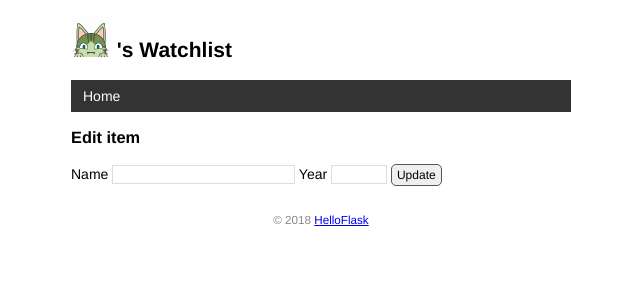
After one commit to wolegequ963/first-flask-web, a Flask app: template templates/edit.html in a window 1280 px wide. The commit adds this page. Shown: the top 300 px of the page, without its empty margins (319-959 px from the left). Run offline with Flask 3, Linux system fonts and the light colour scheme; the template is opened without the code that fills it, so the values that code supplies are empty.

Commit message:
Create, edit and delete item by form

```diff
--- a/app.py
+++ b/app.py
@@ -1,10 +1,8 @@
 import click
 import os
 import sys
-from flask import Flask, render_template
+from flask import Flask, render_template, request, url_for, redirect, flash
 from flask_sqlalchemy import SQLAlchemy
-
-app = Flask(__name__)
 
 
 WIN = sys.platform.startswith('win')
@@ -13,6 +11,7 @@ if WIN:  # 如果是 Windows 系统，使用三个斜线
 else:  # 否则使用四个斜线
     prefix = 'sqlite:////'
 app = Flask(__name__)
+app.config['SECRET_KEY'] = 'dev'  # 等同于 app.secret_key = 'dev'
 app.config['SQLALCHEMY_DATABASE_URI'] = prefix + os.path.join(app.root_path, 'data.db')
 app.config['SQLALCHEMY_TRACK_MODIFICATIONS'] = False  # 关闭对模型修改的监控
 # 在扩展类实例化前加载配置
@@ -54,16 +53,57 @@ def forge():
 
 @app.context_processor
 def inject_user():
-    user = User.query.first()
-    return dict(user=user)
+    user = User.query.first()  # 从数据库中查询第一个用户
+    return dict(user=user)  # 将查询到的用户封装到一个字典对象并返回
 
 
 @app.errorhandler(404)
 def page_not_found(e):
-    return render_template('404.html'), 404
+    return render_template('404.html'), 404  # 当出现 404 错误时，渲染 404.html 模板，并返回 404 状态码
 
 
-@app.route('/')
+@app.route('/movie/edit/<int:movie_id>', methods=['GET', 'POST'])
+def edit(movie_id):
+    movie = Movie.query.get_or_404(movie_id)
+
+    if request.method == 'POST':
+        title = request.form['title']
+        year = request.form['year']
+
+        if not title or not year or len(year) != 4 or len(title) > 60:
+            flash('Invalid input.')
+            return redirect(url_for('edit', movie_id=movie_id))
+
+        movie.title = title
+        movie.year = year
+        db.session.commit()
+        flash('Item updated.')
+        return redirect(url_for('index'))
+
+    return render_template('edit.html', movie=movie)
+
+
+@app.route('/movie/delete/<int:movie_id>', methods=['GET', 'POST'])
+def delete(movie_id):
+    movie = Movie.query.get_or_404(movie_id)
+    db.session.delete(movie)
+    db.session.commit()
+    flash('Item deleted.')
+    return redirect(url_for('index'))
+
+
+@app.route('/', methods=['GET', 'POST'])  # 定义根路径（'/'）的路由
 def index():
+    if request.method == 'POST':
+        title = request.form.get('title')
+        year = request.form.get('year')
+        if not title or not year or len(year) > 4 or len(title) > 60:
+            flash('Invalid input.')
+            return redirect(url_for('index'))
+        movie = Movie(title=title, year=year)
+        db.session.add(movie)
+        db.session.commit()
+        flash('Item created.')
+        return redirect(url_for('index'))
     movies = Movie.query.all()  # 读取所有电影记录
-    return render_template('index.html', movies=movies)
+    return render_template('index.html', movies=movies)  # 渲染 index.html 模板，并将 movies 变量传递给模板
--- a/static/style.css
+++ b/static/style.css
@@ -83,29 +83,34 @@ footer {
 	height: 100px;
 }
 
-nav ul{
-    list-style-type: none;
-    margin: 0;
-    padding: 0;
-    overflow: hidden;
-    background-color: #333;
+/* 定义导航栏 (nav) 中的无序列表 (ul) 的样式 */
+nav ul {
+    list-style-type: none; /* 移除列表项的项目符号（小圆点等） */
+    margin: 0; /* 设置外边距为 0，消除默认边距 */
+    padding: 0; /* 设置内边距为 0，消除默认边距 */
+    overflow: hidden; /* 隐藏溢出的内容 */
+    background-color: #333; /* 设置导航栏背景颜色为深灰色 */
 }
 
-nav li{
-    float: left;
+/* 定义导航栏 (nav) 中的列表项 (li) 的样式 */
+nav li {
+    float: left; /* 让列表项浮动到左边，实现横向排列 */
 }
 
-nav li a{
-    display: block;
-    color: white;
-    text-align: center;
-    padding: 8px 12px;
-    text-decoration: none;
+/* 定义导航栏 (nav) 中的链接 (a) 的样式 */
+nav li a {
+    display: block; /* 将链接显示为块级元素，便于设置宽高 */
+    color: white; /* 设置链接文字颜色为白色 */
+    text-align: center; /* 设置文本居中对齐 */
+    padding: 8px 12px; /* 设置链接内边距 */
+    text-decoration: none; /* 移除链接的下划线 */
 }
 
-nav li a:hover{
-    background-color: #111;
+/* 定义导航栏 (nav) 中的链接 (a) 在鼠标悬停时的样式 */
+nav li a:hover {
+    background-color: #111; /* 鼠标悬停时设置链接背景颜色为接近黑色的深灰色 */
 }
+
 
 .float-right{
     float: right;
@@ -120,3 +125,46 @@ nav li a:hover{
     border-radius: 5px;
     padding: 3px 5px;
 }
+
+input[type=submit]{
+    font-family: inherit;
+}
+
+input[type=text]{
+    border: 1px solid #ddd;
+}
+
+input[name=year]{
+    width: 50px;
+}
+
+.btn{
+    font-size: 12px;
+    padding: 3px 5px;
+    text-decoration: none;
+    cursor: pointer;
+    border: 1px solid #555555;
+    border-radius: 5px;
+}
+
+.btn:hover{
+    text-decoration:none;
+    background-color: black;
+    color: white;
+    border: 1px solid black;
+}
+
+.alert {
+    position: relative;
+    padding: 7px;
+    margin: 7px 0;
+    border: 1px solid transparent;
+    color: #004085;
+    background-color: #cce5ff;
+    border-color: #b8daff;
+    border-radius: 5ps;
+}
+
+.inline-form{
+    display: inline;
+}
--- a/templates/base.html
+++ b/templates/base.html
@@ -10,6 +10,9 @@
     {% endblock %}
 </head>
 <body> <!-- body标签包含网页的可见内容 -->
+    {% for message in get_flashed_messages() %}
+        <div class="alert">{{ message }}</div>
+    {% endfor %}
     <h2>
         <img alt="Avatar" class="avatar" src="{{  url_for('static', filename='images/avatar.png')  }}"> <!-- 插入用户头像图片 -->
         {{ user.name }}'s Watchlist <!-- 显示用户名和电影清单标题 -->
--- /dev/null
+++ b/templates/edit.html
@@ -0,0 +1,10 @@
+{% extends 'base.html' %}
+
+{% block content %}
+<h3>Edit item</h3>
+<form method="post">
+    Name <input type="text" name="title" autocomplete="off" required value="{{ movie.title }}">
+    Year <input type="text" name="year" autocomplete="off" required value="{{ movie.year }}">
+    <input class="btn" type="submit" name="submit" value="Update">
+</form>
+{% endblock %}
```
Also changed, not shown: templates/index.html (+9 -0 lines), static/images/avatar.png (added), static/images/favicon.jpg (added), static/images/totoro.gif (added), 5 other files.
